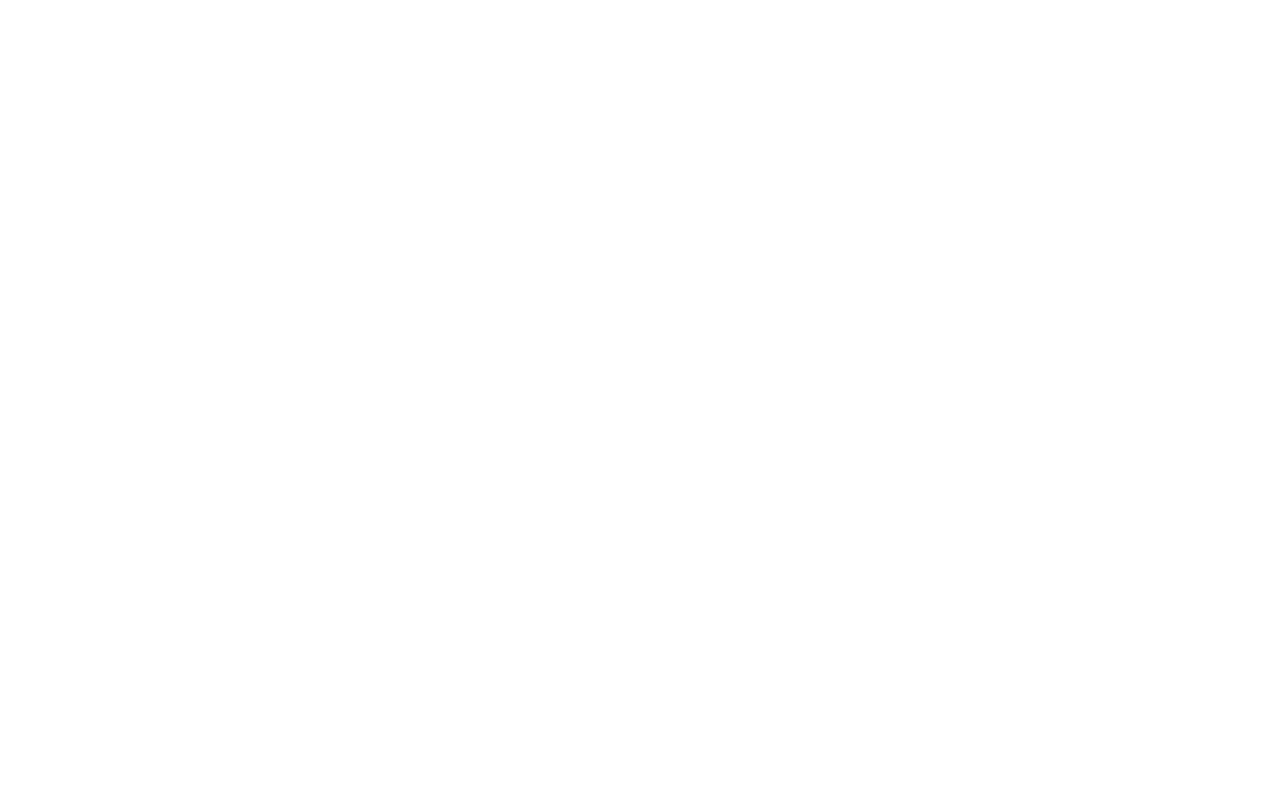
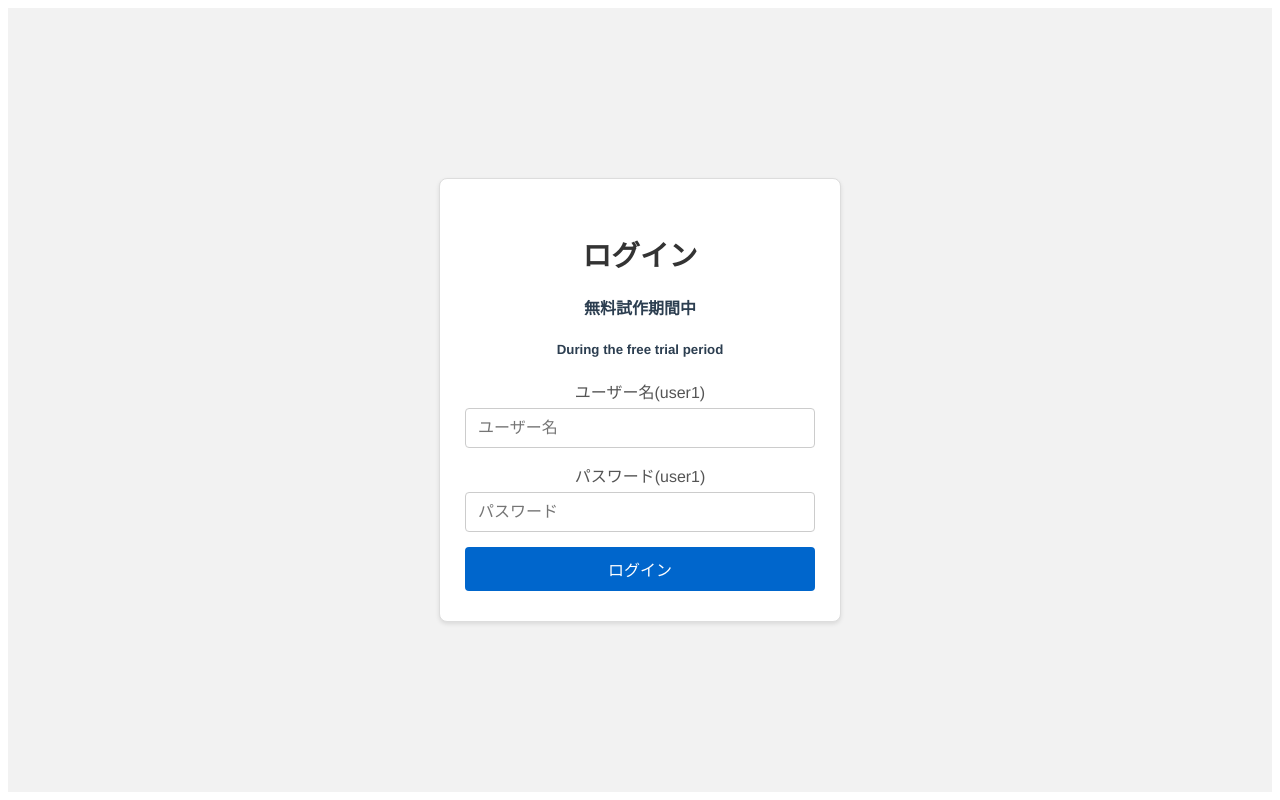
Before and after one commit to kokke33/GraphAI_client, a Vue app: page /login in a window 1280 px wide. Before the commit this address had no page. Built offline with nearby package versions, Linux system fonts and the light colour scheme.

Commit message:
Viteの設定(vite.config.js)を修正し、すべてのリクエストをindex.htmlにリダイレクトする

```diff
--- a/src/components/Interview.vue
+++ b/src/components/Interview.vue
@@ -5,7 +5,7 @@
     <div class="header">
       <div class="user-id">ユーザー: {{ loginID }}</div>
       <div class="header-buttons">
-        <!--<button @click="handleLogout" class="logout-button">ログアウト</button>-->
+        <button @click="handleLogout" class="logout-button">ログアウト</button>
         <button @click="openReadme" class="how-to-use-button">使い方</button>
         <button @click="openHistory" class="history-button">履歴</button>
       </div>
@@ -179,12 +179,12 @@ export default {
   },
   mounted() {
     // ログインIDをローカルストレージから取得
-    // this.loginID = localStorage.getItem('loginID') || '';
-    // if (!this.loginID) {
-    //   // ログインしていない場合、ログインページにリダイレクト
-    //   this.$router.push('/login');
-    //   return;
-    // }
+    this.loginID = localStorage.getItem('loginID') || '';
+    if (!this.loginID) {
+      // ログインしていない場合、ログインページにリダイレクト
+      this.$router.push('/login');
+      return;
+    }
     this.initializeSocket(1);
     this.initializeSocket(2);
     this.loadHistory();
--- a/src/components/Login.vue
+++ b/src/components/Login.vue
@@ -3,9 +3,11 @@
   <div class="login-page">
     <div class="login-container">
       <h2>ログイン</h2>
+      <h4>無料試作期間中</h4>
+      <h5>During the free trial period</h5>
       <form @submit.prevent="handleLogin">
         <div class="form-group">
-          <label for="username">ユーザー名</label>
+          <label for="username">ユーザー名(user1)</label>
           <input
             type="text"
             v-model="username"
@@ -15,7 +17,7 @@
           />
         </div>
         <div class="form-group">
-          <label for="password">パスワード</label>
+          <label for="password">パスワード(user1)</label>
           <input
             type="password"
             v-model="password"
--- a/src/main.js
+++ b/src/main.js
@@ -7,9 +7,9 @@ import { createRouter, createWebHistory } from 'vue-router';
 
 // ルート定義
 const routes = [
-  { path: '/', redirect: '/interview' }, // ルートにアクセスしたら /interview にリダイレクト
-  // { path: '/login', component: Login }, // ログイン画面をコメントアウト
-  { path: '/interview', component: Interview }
+  { path: '/', redirect: '/login' }, // ルートにアクセスしたら /login にリダイレクト
+  { path: '/login', component: Login },
+  { path: '/interview', component: Interview },
   // 他のルートがあればここに追加
 ];
 
--- a/vite.config.js
+++ b/vite.config.js
@@ -1,12 +1,12 @@
 import { fileURLToPath, URL } from 'node:url'
-
 import { defineConfig } from 'vite'
 import vue from '@vitejs/plugin-vue'
 
 // https://vitejs.dev/config/
 export default defineConfig({
   server: {
-    host: true
+    host: true,
+    historyApiFallback: true  // 追加: すべてのリクエストをindex.htmlにリダイレクト
   },
   plugins: [vue()],
   resolve: {
```
